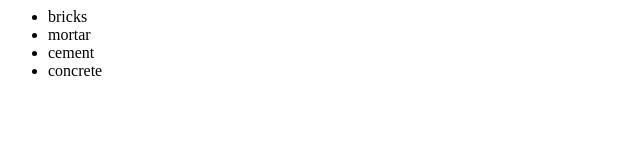
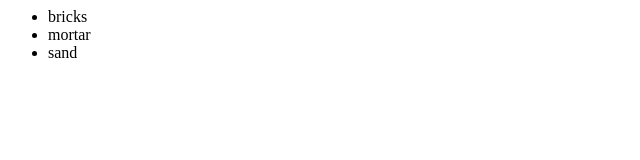
Before and after one commit to gitmatson/helloworld, a plain HTML site: page index.html in a window 1280 px wide. Shown: the full height of the page, 0-640 px from the left. Drawn offline with Linux system fonts and the light colour scheme.

Commit message:
updated index.html

```diff
--- a/index.html
+++ b/index.html
@@ -5,8 +5,7 @@
 	 <ul>
 	 <li>bricks</li>
 	  <li>mortar</li>
-	   <li>cement</li>
-	    <li>concrete</li>
+	   <li>sand</li>
 	 </ul>
 </div>
 </body>
```
